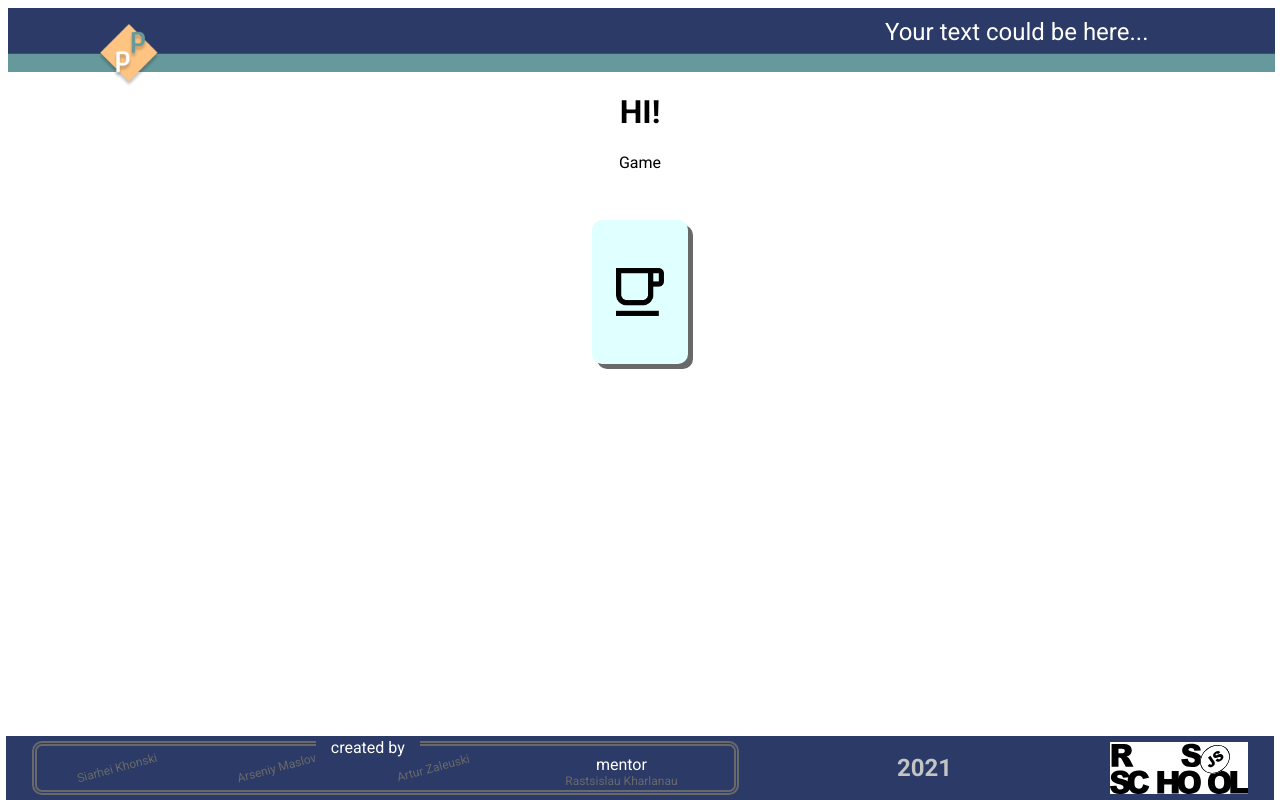
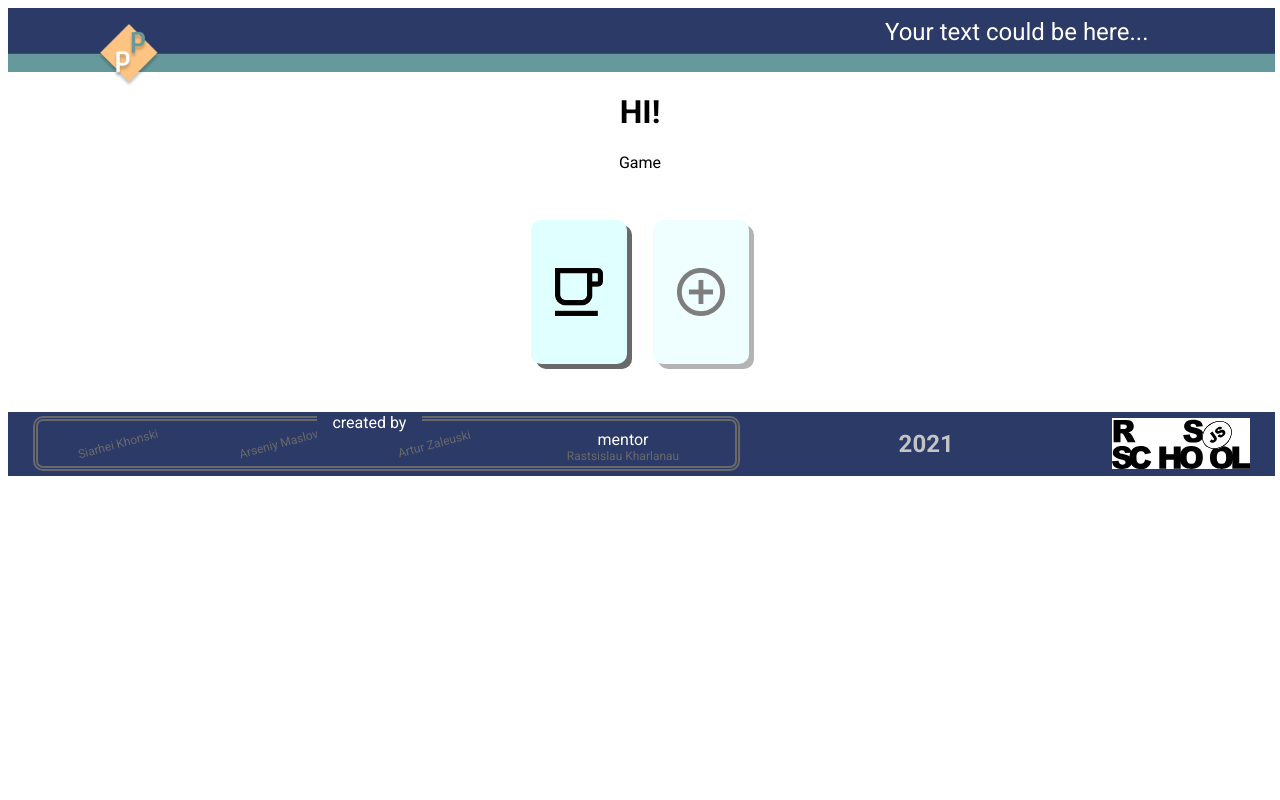
Before and after one commit to Maslovars/pointing-poker, a React (Create React App) app: page /game in a window 1280 px wide. Built offline with nearby package versions, Linux system fonts and the light colour scheme.

Commit message:
refactor: change style property position in footer

```diff
--- a/src/App.js
+++ b/src/App.js
@@ -22,9 +22,10 @@ function App() {
           <Route path="/settings" render={() => <Settings />} ></Route>
           <Route path="/game" render={() => <Game />} ></Route>
         </Switch>
+        <Cards mode='master' />
         <Footer />
-        <Cards />
       </div>
+
     </Provider>
   );
 }
--- a/src/components/footer/styles.js
+++ b/src/components/footer/styles.js
@@ -5,9 +5,7 @@ export const StyledFooter = styled.div`
   background-color: ${ theme.colors.dark_blue };
   width: ${ props => props.width || '99vw' };
   height: ${ props => props.height || '8vh' };
-  position: absolute;
-  bottom: 0;
-  left: .5vw;
+  margin: 0 auto;
   color: ${ theme.colors.white };
   display: flex;
   align-items: center;
```
